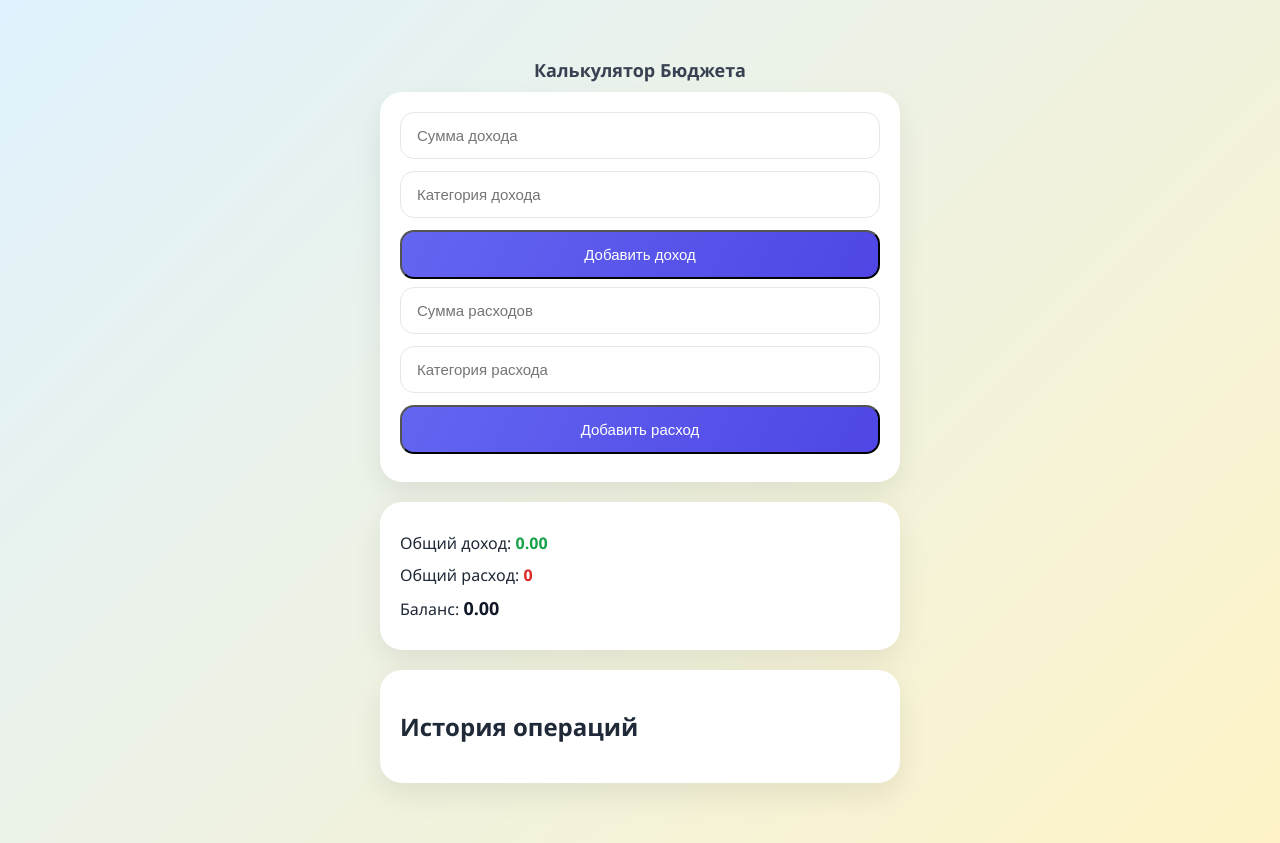
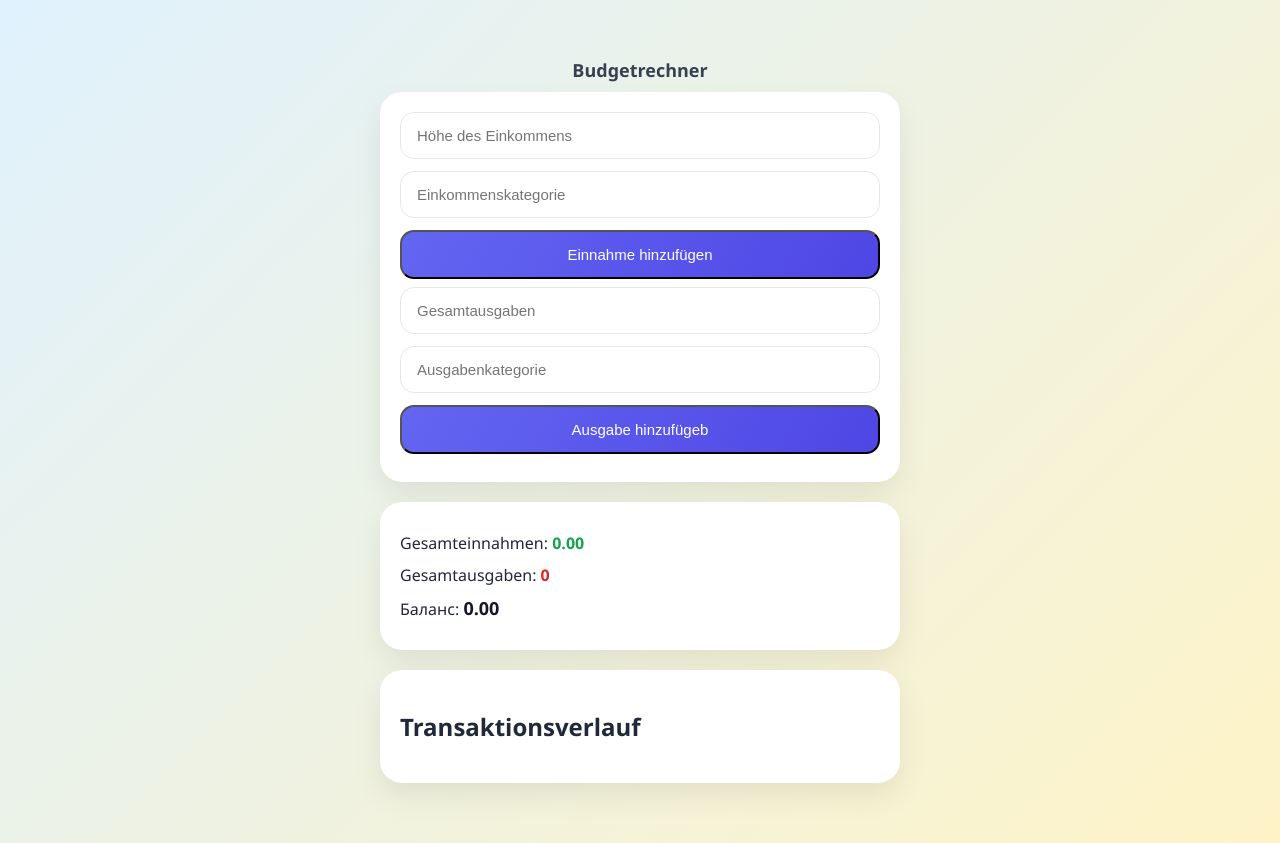
Before and after one commit to nclniculina/budget_calculator, a plain HTML site: page index.html in a window 1280 px wide. Drawn offline with Linux system fonts and the light colour scheme.

Commit message:
index.html
auf Deutsch übersetzt

```diff
--- a/index.html
+++ b/index.html
@@ -1,42 +1,42 @@
 <!DOCTYPE html>
-<html lang="ru">
+<html lang="deu"><!-- Hauptsprache der Seite: Deutsch -->
 
 <head>
 <meta charset="UTF-8">
-<title>Калькулятор Бюджета</title>
-<link rel="stylesheet" href="style.css">
+<title>Budgetrechner</title>
+<link rel="stylesheet" href="style.css"><!-- CSS-Datei für Layout und Design -->
 </head>
 
 <body>
-<h1>Калькулятор Бюджета</h1>
+<h1>Budgetrechner</h1>  <!-- Hauptüberschrift der Seite -->
 
 <div class="budget-inputs">
 
-<!-- Доход -->
-<input type="number" id="incomeAmount" placeholder="Сумма дохода">
-<input type="text" id="incomeCategory" placeholder="Категория дохода">
-<button id="addIncomeBtn">Добавить доход</button>
+<!-- Abschnitt: Eingaben für Einkommen -->
+<input type="number" id="incomeAmount" placeholder="Höhe des Einkommens">
+<input type="text" id="incomeCategory" placeholder="Einkommenskategorie">
+<button id="addIncomeBtn">Einnahme hinzufügen</button>
 
-<!-- Расход -->
-<input type="number" id="expenseAmount" placeholder="Сумма расходов">
-<input type="text" id="expenseCategory" placeholder="Категория расхода">
-<button id="addExpenseBtn">Добавить расход</button>
+  <!-- Abschnitt: Eingaben für Ausgaben -->
+<input type="number" id="expenseAmount" placeholder="Gesamtausgaben">
+<input type="text" id="expenseCategory" placeholder="Ausgabenkategorie">
+<button id="addExpenseBtn">Ausgabe hinzufügeb</button>
 
 </div>
 
-<!-- Баланс -->
+<!-- Abschnitt: Zusammenfassung des Budgets -->
 <div class="budget-summary">
-<p>Общий доход: <span id="totalIncome">0</span></p>
-<p>Общий расход: <span id="totalExpense">0</span></p>
+<p>Gesamteinnahmen: <span id="totalIncome">0</span></p>
+<p>Gesamtausgaben: <span id="totalExpense">0</span></p>
 <p>Баланс: <span id="balance">0</span></p>
 </div>
 
-<!-- История операций -->
+<!-- Abschnitt: Transaktionsverlauf -->
 <div class="history">
-<h2>История операций</h2>
-<ul id="historyList"></ul>
+<h2>Transaktionsverlauf</h2>
+<ul id="historyList"></ul>  <!-- Hier werden alle Einnahmen und Ausgaben angezeigt -->
 </div>
 
-<script src="script.js"></script>
+<script src="script.js"></script>   <!-- JavaScript-Datei für Logik und Berechnungen -->
 </body>
 </html>
```
